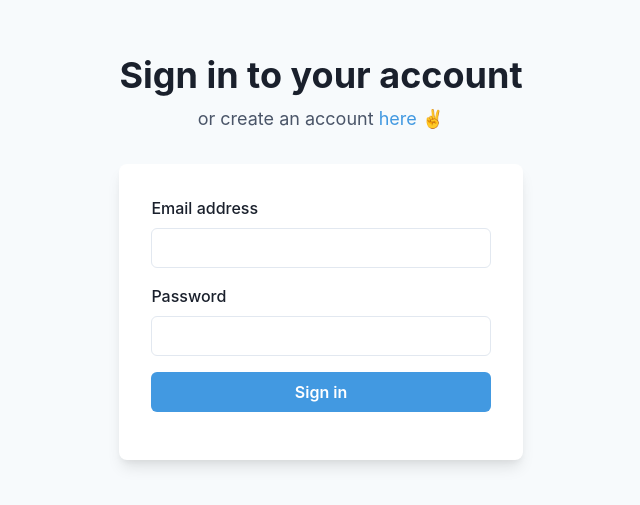
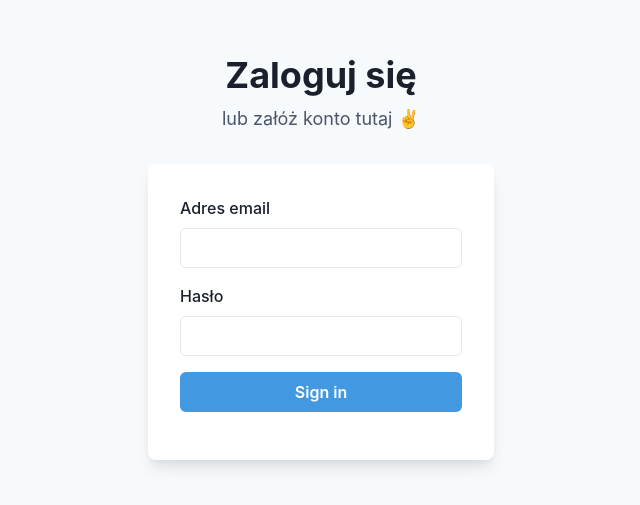
Before and after one commit to ablaszkiewicz/kiedy-kolos-frontend, a React (Create React App) app: page /login in a window 1280 px wide. Shown: the part 143-648 px from the top of the page, without its empty margins (319-959 px from the left). Built offline with nearby package versions, Linux system fonts and the light colour scheme.

Commit message:
Change text to polish

```diff
--- a/src/index.tsx
+++ b/src/index.tsx
@@ -6,8 +6,8 @@ import { App } from './App';
 import reportWebVitals from './reportWebVitals';
 import * as serviceWorker from './serviceWorker';
 
-axios.defaults.baseURL = 'http://localhost:3001/';
-//axios.defaults.baseURL = 'http://testnginx.bieda.it/';
+//axios.defaults.baseURL = 'http://localhost:3001/';
+axios.defaults.baseURL = 'http://testnginx.bieda.it/';
 
 ReactDOM.render(
   <React.StrictMode>
--- a/src/pages/Login.tsx
+++ b/src/pages/Login.tsx
@@ -25,23 +25,19 @@ export const Login = () => {
     <Flex minH={'100vh'} align={'center'} justify={'center'} bg={useColorModeValue('gray.50', 'gray.800')}>
       <Stack spacing={8} mx={'auto'} maxW={'lg'} py={12} px={6}>
         <Stack align={'center'}>
-          <Heading fontSize={'4xl'}>Sign in to your account</Heading>
+          <Heading fontSize={'4xl'}>Zaloguj się</Heading>
           <Text fontSize={'lg'} color={'gray.600'}>
-            or create an account{' '}
-            <Link color={'blue.400'}>
-              <RouterLink to='/register'>here</RouterLink>
-            </Link>{' '}
-            ✌️
+            lub załóż konto <RouterLink to='/register'>tutaj</RouterLink> ✌️
           </Text>
         </Stack>
         <Box rounded={'lg'} bg={useColorModeValue('white', 'gray.700')} boxShadow={'lg'} p={8}>
           <Stack spacing={4}>
             <FormControl id='email'>
-              <FormLabel>Email address</FormLabel>
+              <FormLabel>Adres email</FormLabel>
               <Input type='email' value={email} onChange={(e) => setEmail(e.target.value)} />
             </FormControl>
             <FormControl id='password'>
-              <FormLabel>Password</FormLabel>
+              <FormLabel>Hasło</FormLabel>
               <Input type='password' value={password} onChange={(e) => setPassword(e.target.value)} />
             </FormControl>
             <Stack spacing={10}>
```
